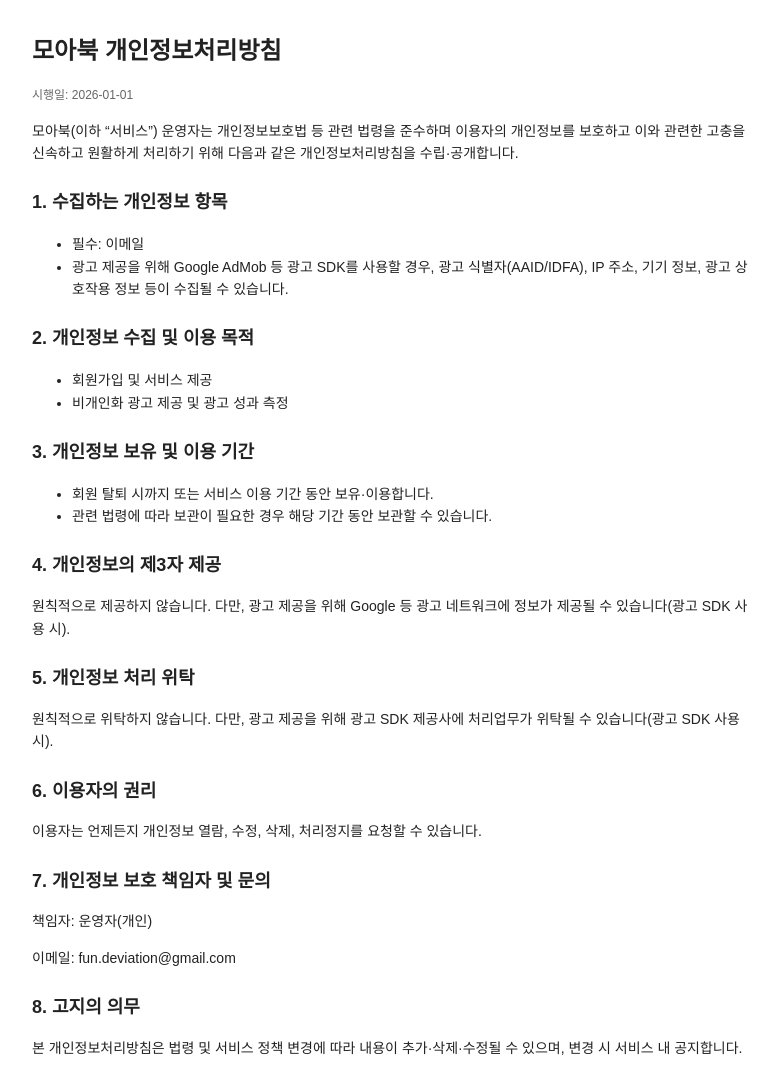
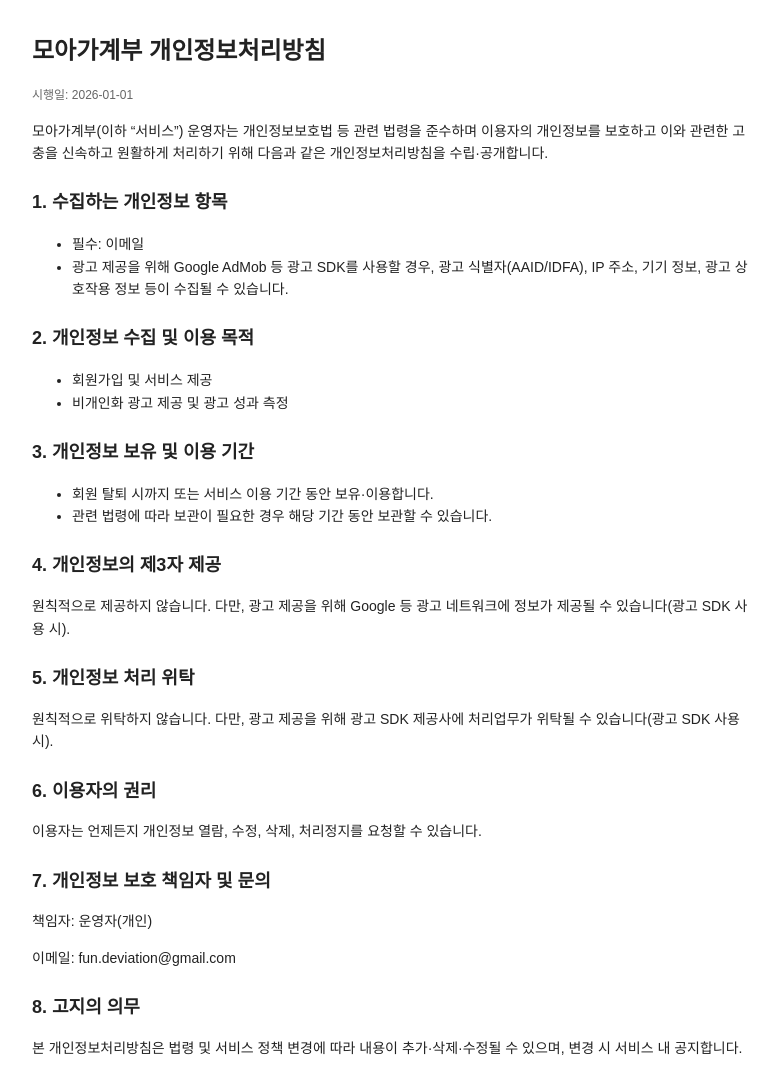
Before and after one commit to springcome/springcome.github.io, a Jekyll site: the page policy/privacy.html, which Jekyll copies as it is, in a window 1280 px wide. Shown: the whole page, without its empty margins (248-1027 px from the left). Built offline with Jekyll 4.4.1, drawn with Linux system fonts in a browser that asks for light colours.

Commit message:
Update privacy.html

```diff
--- a/policy/privacy.html
+++ b/policy/privacy.html
@@ -3,7 +3,7 @@
   <head>
     <meta charset="utf-8">
     <meta name="viewport" content="width=device-width, initial-scale=1">
-    <title>모아북 개인정보처리방침</title>
+    <title>모아가계부 개인정보처리방침</title>
     <style>
       body { max-width: 720px; margin: 32px auto; padding: 0 16px; font-family: Arial, sans-serif; line-height: 1.6; color: #222; }
       h1 { font-size: 24px; margin-bottom: 16px; }
@@ -13,10 +13,10 @@
     </style>
   </head>
   <body>
-    <h1>모아북 개인정보처리방침</h1>
+    <h1>모아가계부 개인정보처리방침</h1>
     <p class="meta">시행일: 2026-01-01</p>
 
-    <p>모아북(이하 “서비스”) 운영자는 개인정보보호법 등 관련 법령을 준수하며 이용자의 개인정보를 보호하고 이와 관련한 고충을 신속하고 원활하게 처리하기 위해 다음과 같은 개인정보처리방침을 수립·공개합니다.</p>
+    <p>모아가계부(이하 “서비스”) 운영자는 개인정보보호법 등 관련 법령을 준수하며 이용자의 개인정보를 보호하고 이와 관련한 고충을 신속하고 원활하게 처리하기 위해 다음과 같은 개인정보처리방침을 수립·공개합니다.</p>
 
     <h2>1. 수집하는 개인정보 항목</h2>
     <ul>
```
